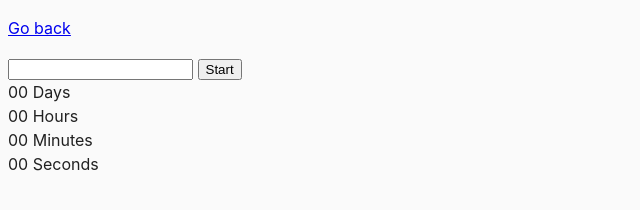
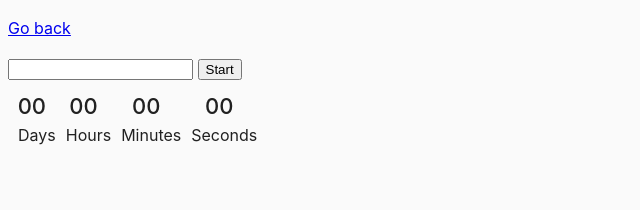
Before and after one commit to benzotrav/goit-js-hw-09, a website: page src/02-timer.html in a window 1280 px wide. Shown: the whole page, without its empty margins (0-640 px from the left). Drawn offline with Linux system fonts and the light colour scheme.

Commit message:
common done

```diff
--- a/src/css/common.css
+++ b/src/css/common.css
@@ -16,3 +16,30 @@ img {
   display: block;
   max-width: 100%;
 }
+
+.flatpickr-input {
+  margin-left: 10px;
+}
+
+.timer {
+  display: flex;
+}
+
+.field{
+margin-top: 10px;
+}
+
+.value{
+  display: flex;
+  justify-content: center;
+  align-items: center;
+  font-size: 22px;
+  font-weight: 500;
+}
+
+.label{
+  display: flex;
+  justify-content: center;
+  align-items: center;
+  margin-left: 10px;
+}
```
